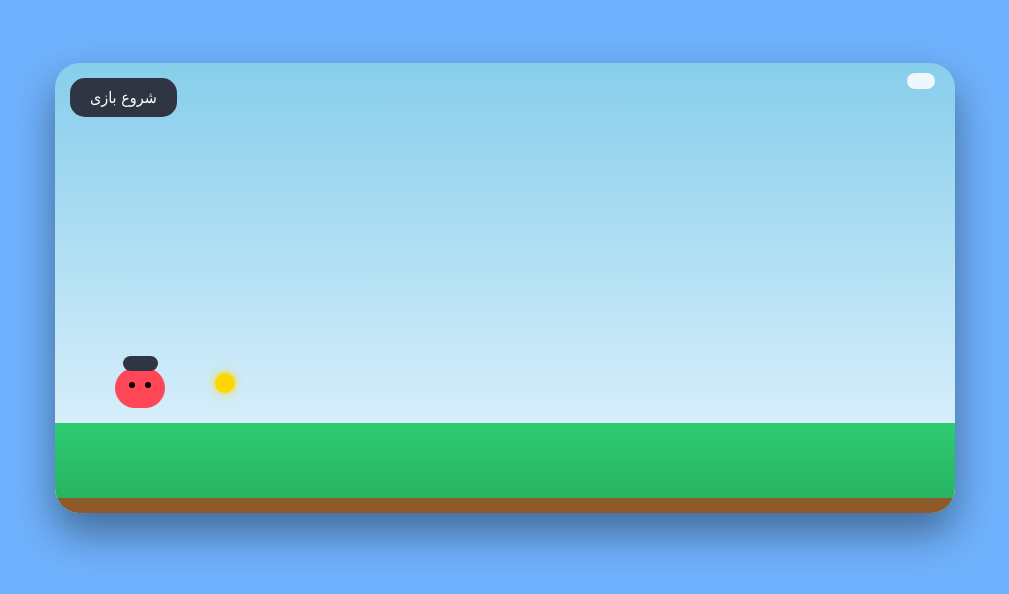
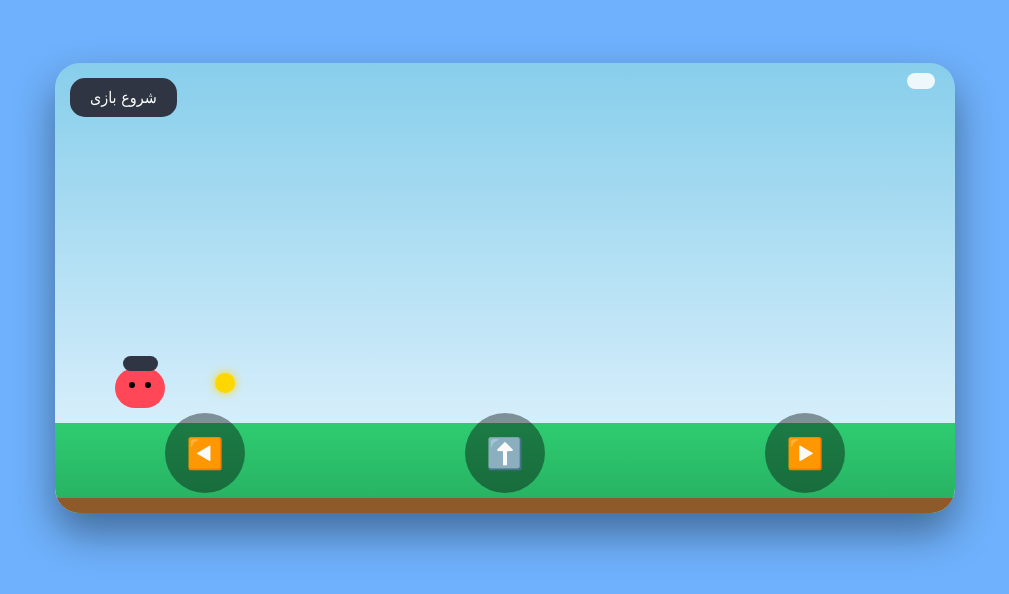
Before and after one commit to ninjagamer6527-droid/cartoon-game, a plain HTML site: page index.htm in a window 1280 px wide. Shown: the part 112-706 px from the top of the page, without its empty margins (135-1144 px from the left). Drawn offline with Linux system fonts and the light colour scheme.

Commit message:
Update index.htm

```diff
--- a/index.htm
+++ b/index.htm
@@ -3,6 +3,7 @@
 <head>
 <meta charset="UTF-8">
 <title>Cartoon Platformer Bouncy</title>
+<meta name="viewport" content="width=device-width, initial-scale=1.0">
 
 <style>
 body{
@@ -13,9 +14,11 @@ body{
     align-items:center;
     height:100vh;
     font-family:Tahoma;
+    touch-action:none;
 }
 #game{
     width:900px;
+    max-width:100%;
     height:450px;
     background:linear-gradient(#87ceeb,#eaf6ff);
     position:relative;
@@ -119,6 +122,26 @@ body{
     border-radius:15px;
     cursor:pointer;
 }
+
+/* دکمه‌های لمسی */
+#touch-controls{
+  position:absolute;
+  bottom:20px;
+  width:100%;
+  display:flex;
+  justify-content:space-around;
+  pointer-events:auto;
+}
+#touch-controls button{
+  width:80px;
+  height:80px;
+  font-size:30px;
+  border:none;
+  border-radius:50%;
+  background:rgba(0,0,0,0.4);
+  color:white;
+  touch-action:none;
+}
 </style>
 </head>
 
@@ -137,6 +160,13 @@ body{
     </div>
 
     <div id="ground"></div>
+
+    <!-- دکمه‌های لمسی -->
+    <div id="touch-controls">
+      <button id="left-btn">◀️</button>
+      <button id="jump-btn">⬆️</button>
+      <button id="right-btn">▶️</button>
+    </div>
 </div>
 
 <script>
@@ -149,12 +179,12 @@ let x=60, y=90, vy=0, jumping=false, running=false;
 let score=0, level=1, lives=3;
 let enemySpeed=3;
 
-// کلیدها برای حرکت افقی در هوا
+// کنترل کلیدها و لمسی
 let leftPressed=false, rightPressed=false;
 
 // enemies
 const enemies=[];
-for(let i=0;i<2;i++){  // 2 دشمن
+for(let i=0;i<2;i++){
     let e=document.createElement("div");
     e.className="enemy";
     e.style.left=(900+i*300)+"px";
@@ -178,7 +208,7 @@ start.onclick=()=>{
     start.style.display="none";
 };
 
-// کنترل کلیدها
+// کنترل کیبورد
 document.addEventListener("keydown", e=>{
     if(!running) return;
     if(e.key==="ArrowRight") rightPressed = true;
@@ -191,6 +221,20 @@ document.addEventListener("keydown", e=>{
 document.addEventListener("keyup", e=>{
     if(e.key==="ArrowRight") rightPressed = false;
     if(e.key==="ArrowLeft") leftPressed = false;
+});
+
+// کنترل لمسی
+document.getElementById("left-btn").addEventListener("touchstart", ()=>{ leftPressed=true; });
+document.getElementById("left-btn").addEventListener("touchend", ()=>{ leftPressed=false; });
+
+document.getElementById("right-btn").addEventListener("touchstart", ()=>{ rightPressed=true; });
+document.getElementById("right-btn").addEventListener("touchend", ()=>{ rightPressed=false; });
+
+document.getElementById("jump-btn").addEventListener("touchstart", ()=>{
+    if(!jumping){
+        vy = 16;
+        jumping = true;
+    }
 });
 
 function collide(a,b){
```
